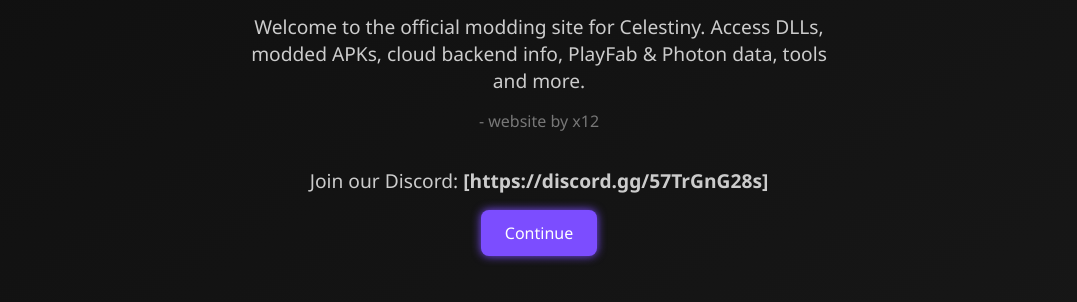
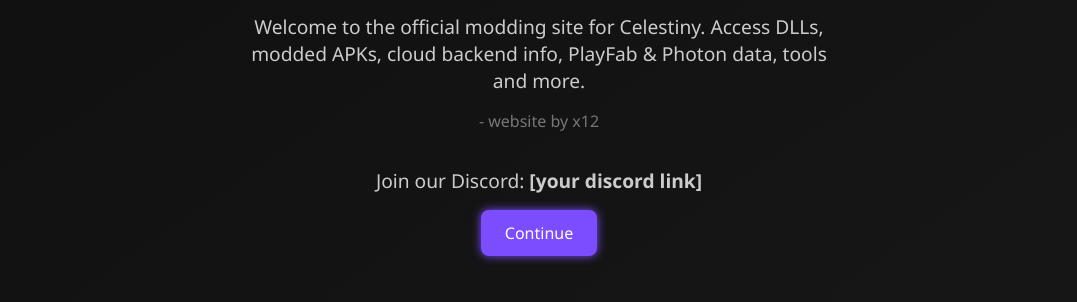
Before and after one commit to x12r/Celestiny-Hub, a plain HTML site: page online_viewer_net.html in a window 1280 px wide. Shown: the part 374-676 px from the top of the page, without its empty margins (101-1178 px from the left). Drawn offline with Linux system fonts and the light colour scheme.

Commit message:
Update online_viewer_net.html

```diff
--- a/online_viewer_net.html
+++ b/online_viewer_net.html
@@ -222,7 +222,7 @@
     <h1>✧･ﾟ: ✧･ﾟ: Modding Celestiny :･ﾟ✧:･ﾟ✧</h1>
     <p>Welcome to the official modding site for Celestiny. Access DLLs, modded APKs, cloud backend info, PlayFab & Photon data, tools and more.</p>
     <div class="credit">- website by x12</div>
-    <p>Join our Discord: <strong>[https://discord.gg/57TrGnG28s]</strong></p>
+    <p>Join our Discord: <strong>[your discord link]</strong></p>
     <a href="#" onclick="startSite()">Continue</a>
   </div>
 
@@ -333,4 +333,4 @@
     }
   </script>
 </body>
-</html>
+</html
```
